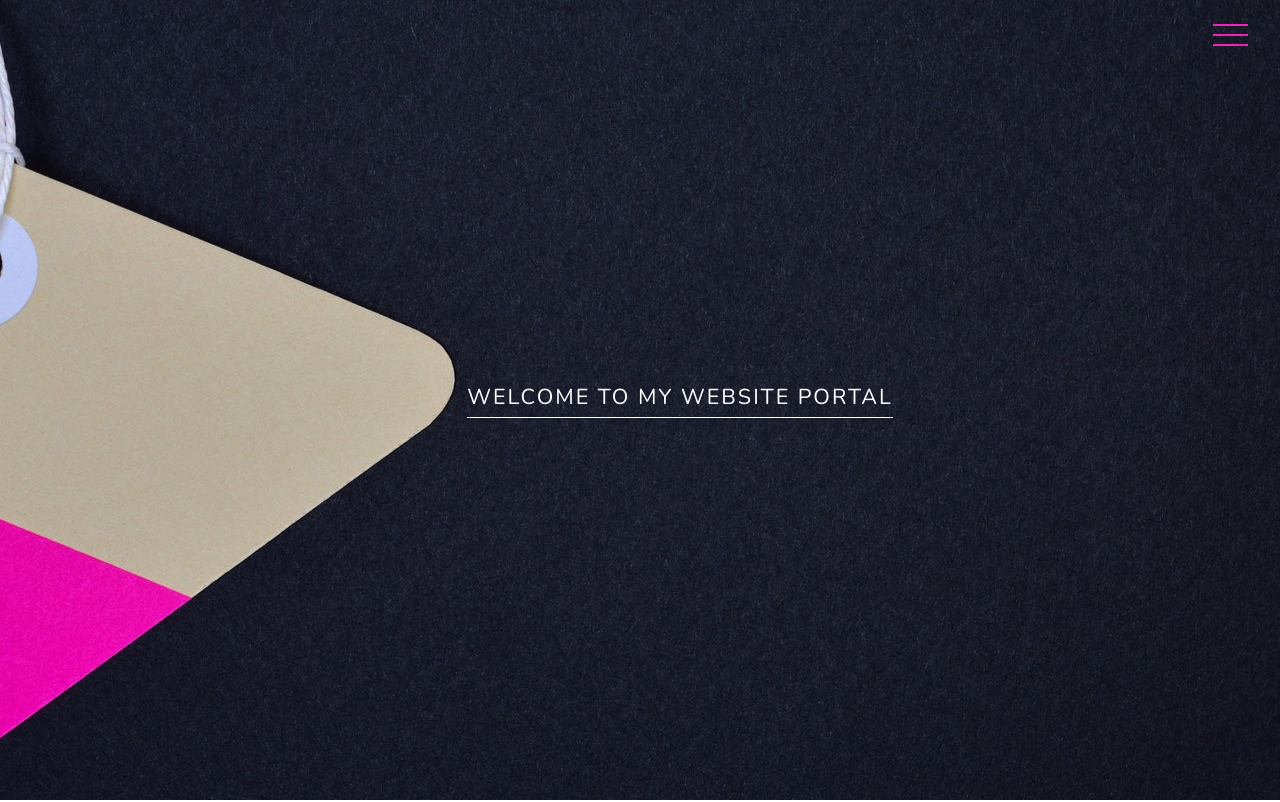
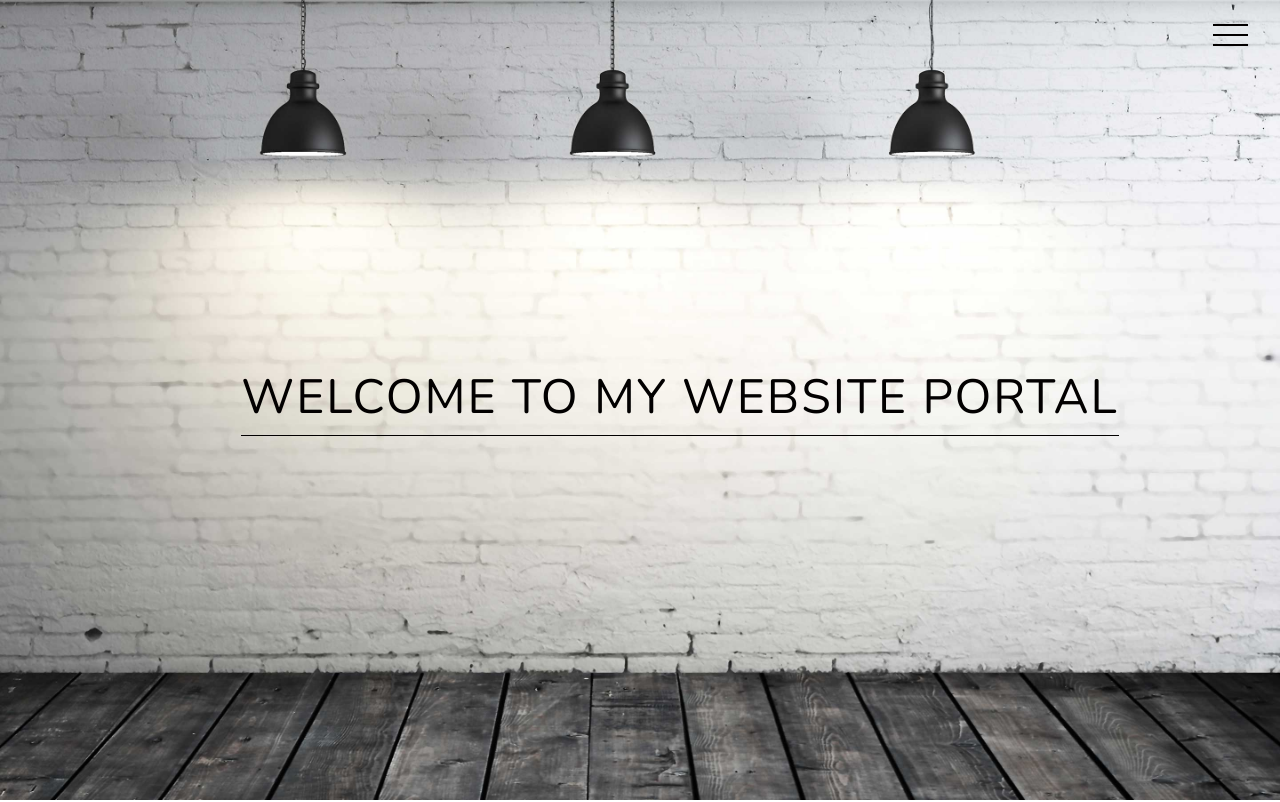
Before and after one commit to sujan66root/Website-Portal, a plain HTML site: page index.html in a window 1280 px wide. Shown: the top 802 px of the page. Drawn offline with nearby package versions, Linux system fonts and the light colour scheme.

Commit message:
made some changes

```diff
--- a/index.html
+++ b/index.html
@@ -4,7 +4,6 @@
     <meta charset="UTF-8" />
     <meta name="viewport" content="width=device-width, initial-scale=1.0" />
     <title>Website Portal</title>
-    <link rel="icon" type="image/png" href="favicon.png" />
     <link rel="stylesheet" href="style.css" />
   </head>
   <body>
--- a/style.css
+++ b/style.css
@@ -101,7 +101,7 @@ nav li a:hover::before {
 .bar3 {
   width: 35px;
   height: 2px;
-  background-color: #ec25b8;
+  background-color: #020000;
   margin: 8px 0;
   transition: 0.4s;
 }
@@ -132,12 +132,12 @@ section {
   align-items: center;
   text-transform: uppercase;
   letter-spacing: 2px;
-  color: var(--primaryColor);
 }
 
 section#home {
-  background-image: url(images/top-bg.jpg);
+  background-image: url(images/bg.jpg);
   background-position: center center;
+  background-size: cover;
 }
 
 section#home p {
@@ -146,10 +146,10 @@ section#home p {
   top: 1.5rem;
   left: 1.5rem;
   text-decoration: none;
-  font-size: 1.35rem;
+  font-size: 3rem;
   padding-bottom: 5px;
-  color: #fff;
-  border-bottom: 1px solid #fff;
+  color: #020000;
+  border-bottom: 1px solid #020000;
 }
 
 section#about {
```
Also changed, not shown: images/bg.jpg (added), images/top-bg.jpg (deleted).
